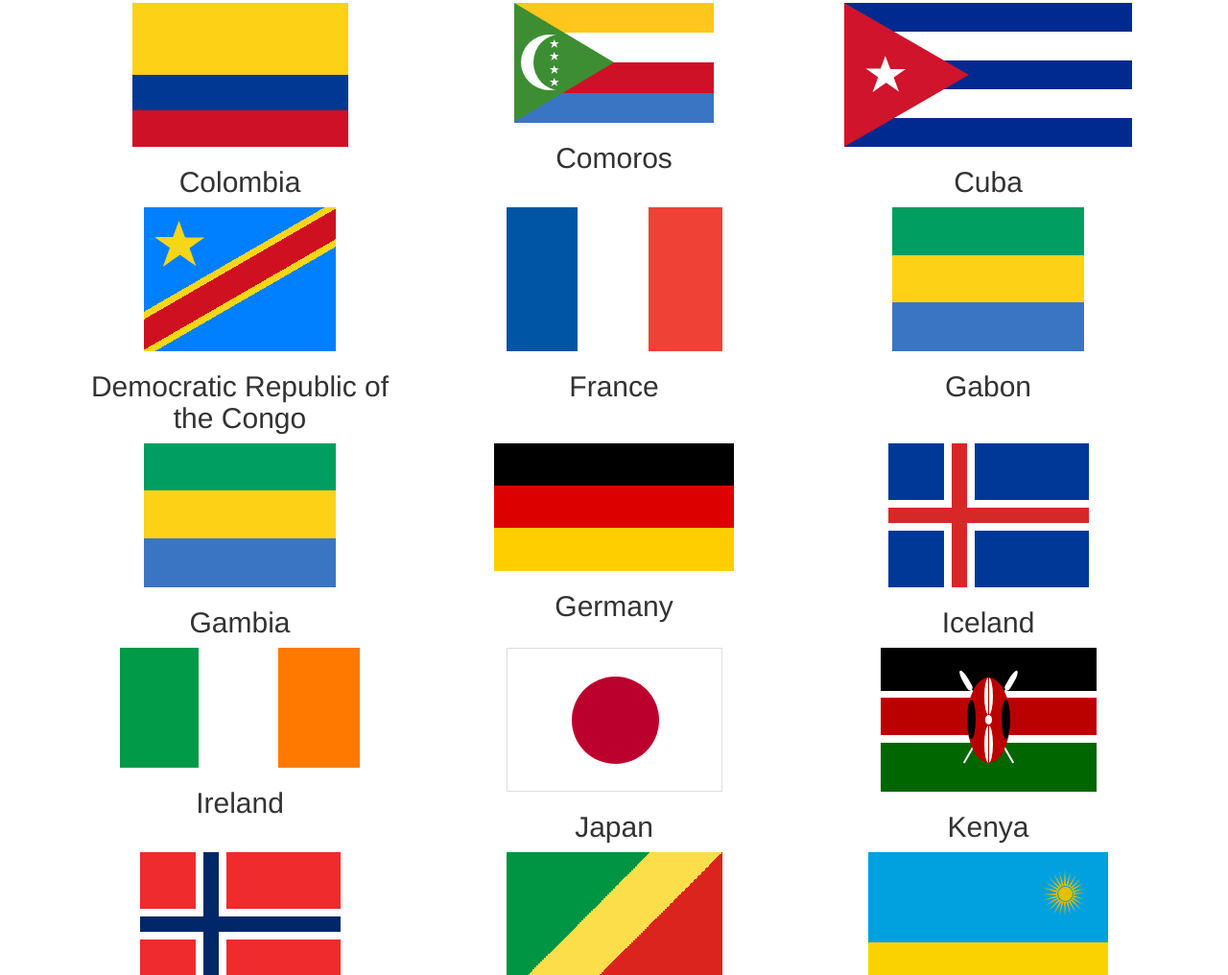
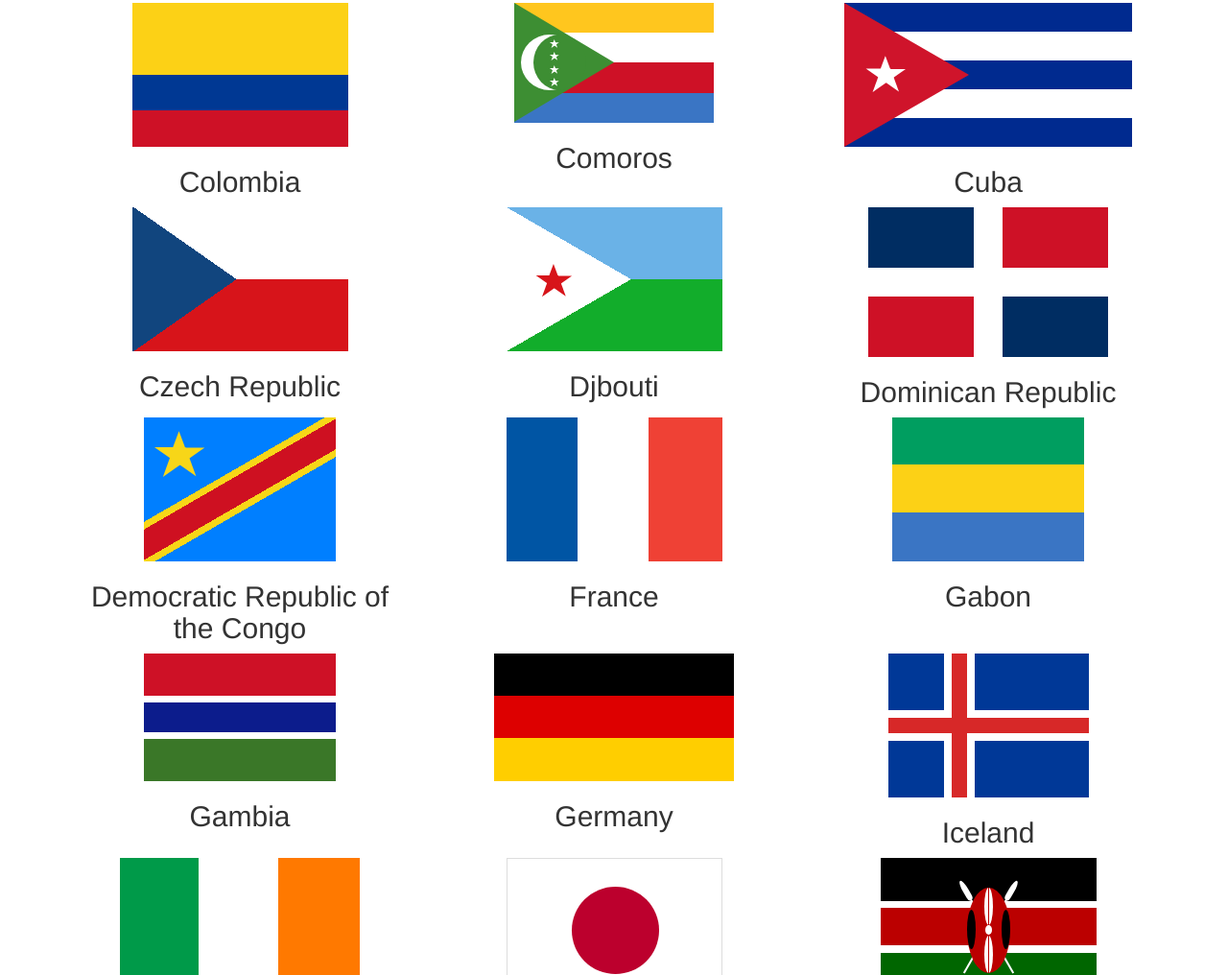
Before and after one commit to pattle/Flags-in-CSS, a plain HTML site: page index.html in a window 1280 px wide. Shown: the part 1386-2402 px from the top of the page at 96% size. Drawn offline with Linux system fonts and the light colour scheme.

Commit message:
Adding Czech Republic, Djbouti and Dominican Republic

```diff
--- a/css/flags.css
+++ b/css/flags.css
@@ -814,6 +814,91 @@
     -o-transform: rotate(-70deg);
 }
 
+#czech-republic
+{
+    background-image: linear-gradient(35deg, #11457e 50%, transparent 50%), linear-gradient(-35deg, transparent 50%, #11457e 50%), linear-gradient(#ffffff 50%, #d7141a 50%);
+    background-size: 110px 75px, 110px 75px, 225px 150px;
+    background-position: 0 0, 0 75px, 0 0;
+    background-repeat: no-repeat, no-repeat, repeat;
+    width: 225px;
+    height: 150px;
+    margin: 0 auto;
+}
+
+#djbouti
+{
+    position: relative;
+    background-image: linear-gradient(30deg, #ffffff 50%, transparent 50%), linear-gradient(-30deg, transparent 50%, #ffffff 50%), linear-gradient(#6ab2e7 50%, #12ad2b 50%);
+    background-size: 130px 75px, 130px 75px, 225px 150px;
+    background-position: 0 0, 0 75px, 0 0;
+    background-repeat: no-repeat, no-repeat, repeat;
+    width: 225px;
+    height: 150px;
+    margin: 0 auto;
+}
+
+#djbouti .star {
+    display: block;
+    top: 59px;
+    left: 0;
+    width: 0px;
+    height: 0px;
+    border-right: 50px solid transparent;
+    border-bottom: 35px solid #d7141a;
+    border-left: 50px solid transparent;
+    -moz-transform: rotate(35deg) scale(0.38, 0.38);
+    -webkit-transform: rotate(35deg) scale(0.38, 0.38);
+    -ms-transform: rotate(35deg) scale(0.38, 0.38);
+    -o-transform: rotate(35deg) scale(0.38, 0.38);
+}
+
+#djbouti .star:before {
+    content: '';
+    display: block;
+    position: absolute;
+    top: -22.5px;
+    left: -32.5px;
+    height: 0;
+    width: 0;
+    border-bottom: 40px solid #d7141a;
+    border-left: 15px solid transparent;
+    border-right: 15px solid transparent;
+    -webkit-transform: rotate(-35deg);
+    -moz-transform: rotate(-35deg);
+    -ms-transform: rotate(-35deg);
+    -o-transform: rotate(-35deg);
+}
+
+#djbouti .star:after {
+    content: '';
+    display: block;
+    position: absolute;
+    top: 3px;
+    left: -52.5px;
+    width: 0px;
+    height: 0px;
+    border-right: 50px solid transparent;
+    border-bottom: 35px solid #d7141a;
+    border-left: 50px solid transparent;
+    -webkit-transform: rotate(-70deg);
+    -moz-transform: rotate(-70deg);
+    -ms-transform: rotate(-70deg);
+    -o-transform: rotate(-70deg);
+}
+
+#dominican-republic
+{
+    position: relative;
+    background-color: #002d62;
+    background-image: linear-gradient(#ffffff 30px, transparent 30px), linear-gradient(90deg, #ffffff 30px, transparent 30px), linear-gradient(90deg, #ce1126 111px, transparent 111px), linear-gradient(90deg, transparent 111px, #ce1126 111px);
+    background-size: 250px 93px, 140px 156px, 250px 63px, 250px 63px;
+    background-position: 0 -30px, -30px 0, 0 93px, 0 0;
+    background-repeat: repeat, repeat, no-repeat, no-repeat;
+    width: 250px;
+    height: 156px;
+    margin: 0 auto;
+}
+
 #drc
 {
     position: relative;
--- a/index.html
+++ b/index.html
@@ -153,6 +153,24 @@
 	    </div>
 	    <div class="row">
 		<div class="col-md-4">
+		    <div id="czech-republic" class="flag">
+			<div class="star"></div>
+		    </div>
+		    <h2>Czech Republic</h2>
+		</div>
+		<div class="col-md-4">
+		    <div id="djbouti" class="flag">
+			<div class="star"></div>
+		    </div>
+		    <h2>Djbouti</h2>
+		</div>
+		<div class="col-md-4">
+		    <div id="dominican-republic" class="flag"></div>
+		    <h2>Dominican Republic</h2>
+		</div>
+	    </div>
+	    <div class="row">
+		<div class="col-md-4">
 		    <div id="drc" class="flag">
 			<div class="star"></div>
 		    </div>
@@ -169,7 +187,7 @@
 	    </div>
 	    <div class="row">
 		<div class="col-md-4">
-		    <div id="gabon" class="flag"></div>
+		    <div id="gambia" class="flag"></div>
 		    <h2>Gambia</h2>
 		</div>
 		<div class="col-md-4">
```
